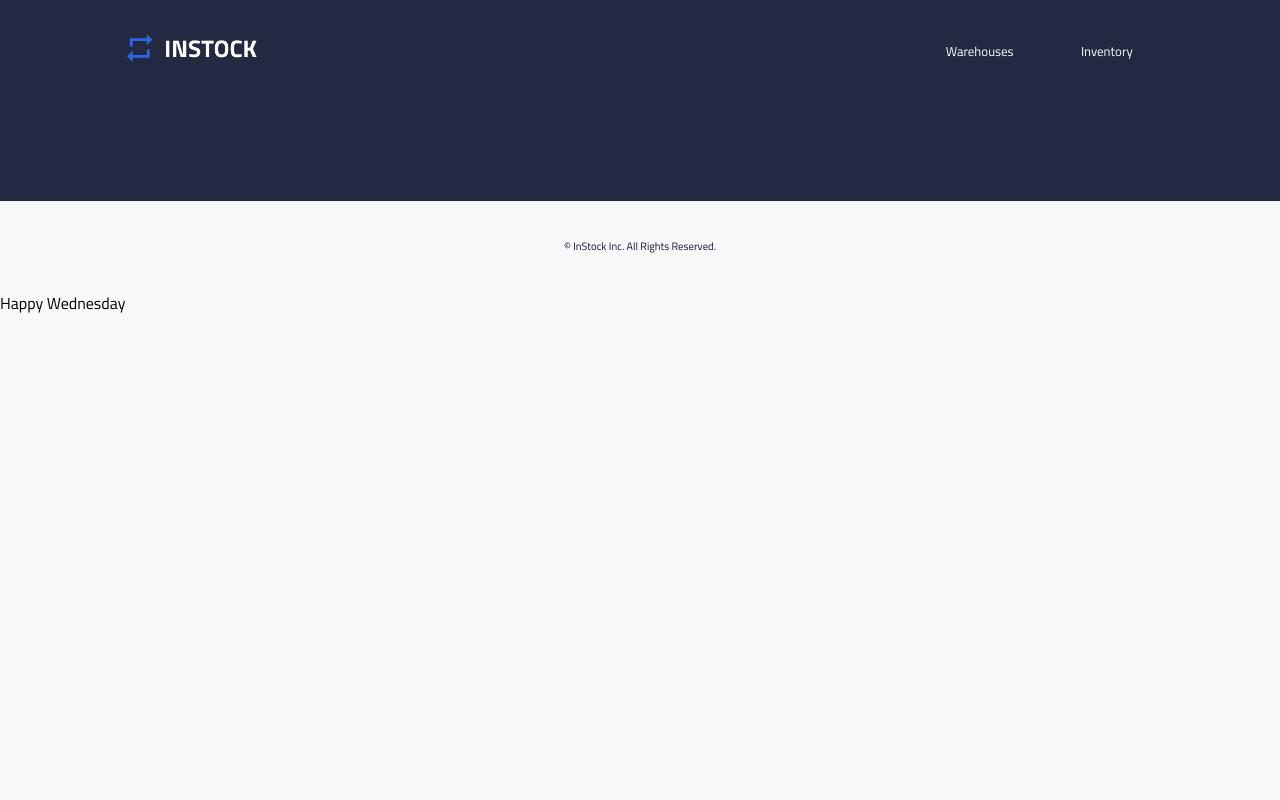
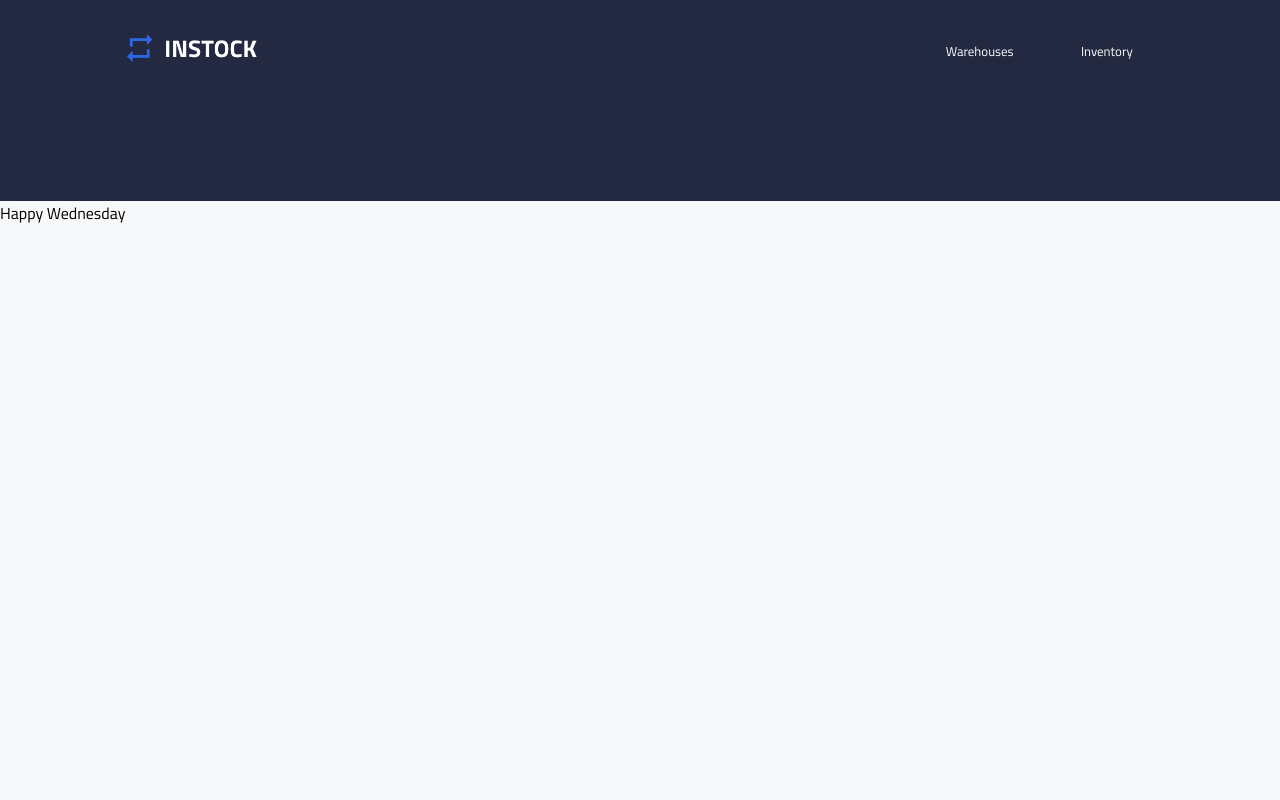
Before and after one commit to sandyngu/shredder-instock, a React (Create React App) app in the folder client/: page / in a window 1280 px wide. Shown: the top 800 px of the page. Built offline with nearby package versions, Linux system fonts and the light colour scheme.

Commit message:
Footer Styling Updated

```diff
--- a/client/src/components/Footer/footer.scss
+++ b/client/src/components/Footer/footer.scss
@@ -8,4 +8,14 @@
     vertical-align: center;
     color: $instock-black;
     padding: 37px;
+    width: stretch;
+    position: absolute;
+    bottom: -1182px; /*change this to whatever value works for you*/
+
+    @include tablet {
+        bottom: -325px; /*change this to whatever value works for you*/
+    }
+    @include desktop {
+        bottom: -205px; /*change this to whatever value works for you*/
+    }
 }
```
